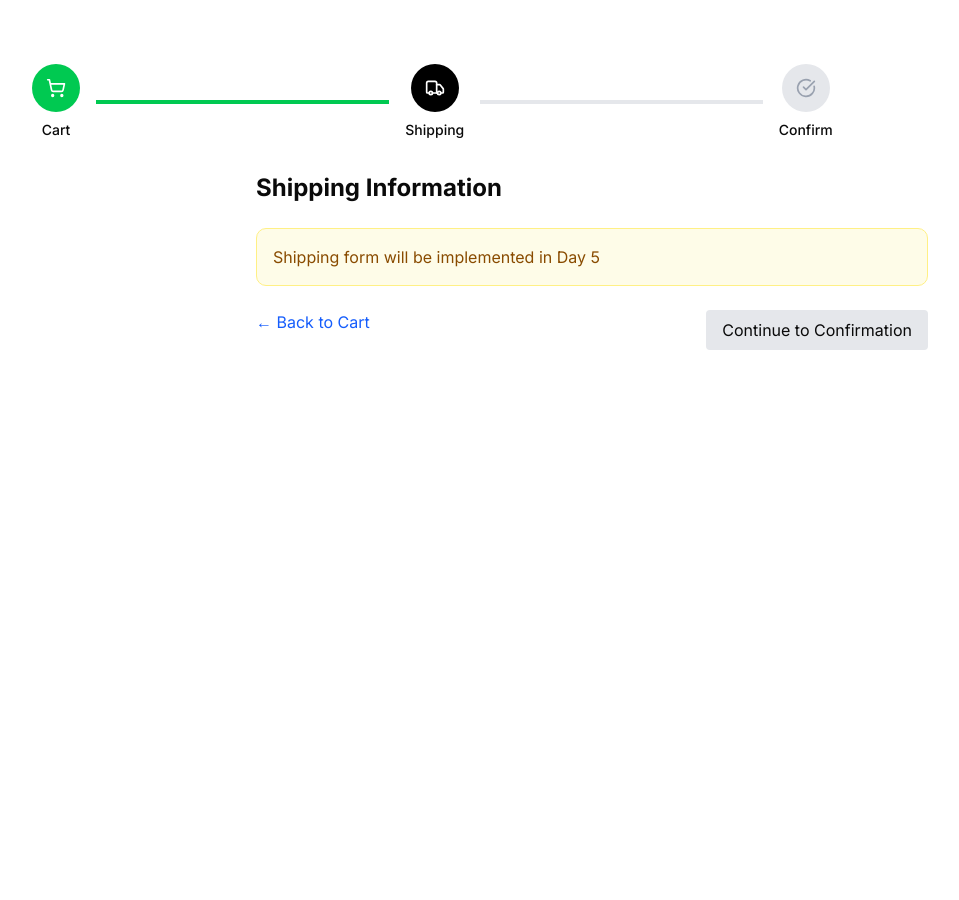
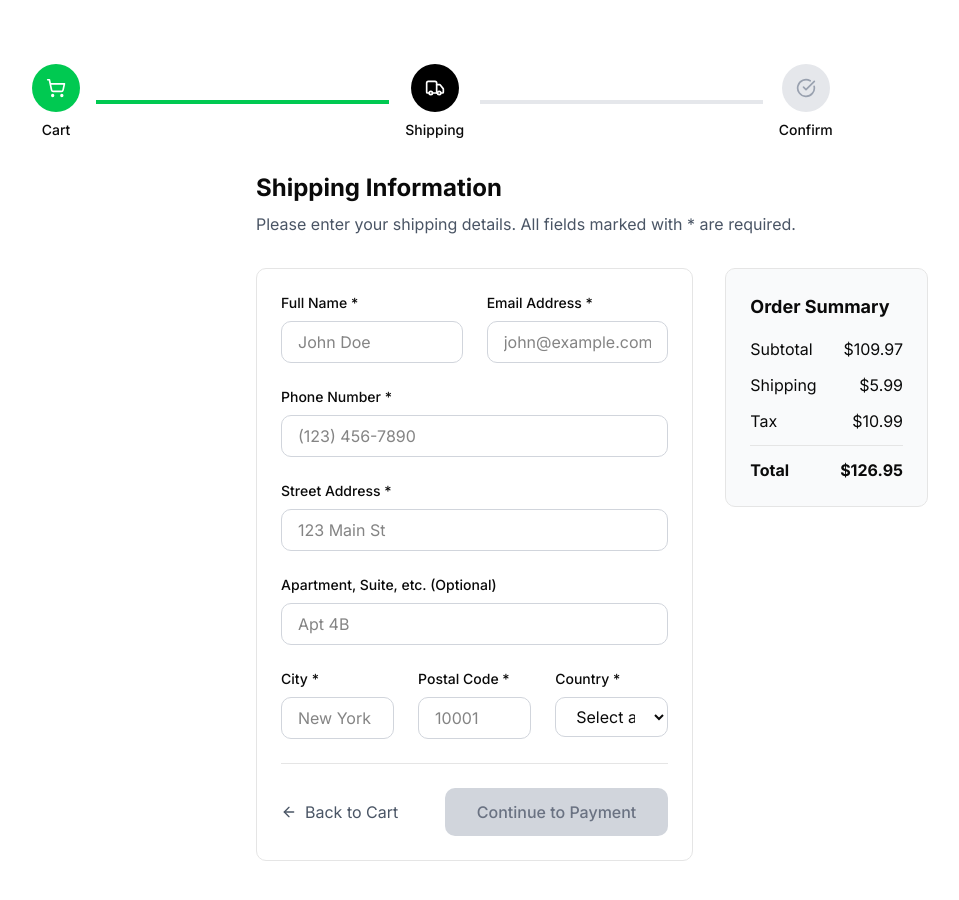
Before and after one commit to muhammadiqbalid43/e-commerce-cart-system, a Next.js app: page /checkout/shipping in a window 1280 px wide. Shown: the top 900 px of the page, without its empty margins (48-1007 px from the left). Before the commit the page ends 800 px from the top, so only its background shows below. Built offline with nearby package versions, Linux system fonts and the light colour scheme.

Commit message:
feat(checkout): implement shipping page layout with form integration and summary placeholder

```diff
--- a/src/app/checkout/shipping/page.tsx
+++ b/src/app/checkout/shipping/page.tsx
@@ -1,19 +1,52 @@
+"use client";
+
+import ShippingForm from "@/components/checkout/shipping-form";
+
 const ShippingPage = () => {
   return (
     <div className="max-w-2xl mx-auto">
-      <h1 className="text-2xl font-bold mb-6">Shipping Information</h1>
-      <div className="bg-yellow-50 border border-yellow-200 rounded-lg p-4 mb-6">
-        <p className="text-yellow-800">
-          Shipping form will be implemented in Day 5
+      <div className="mb-8">
+        <h1 className="text-2xl font-bold mb-2">Shipping Information</h1>
+        <p className="text-gray-600">
+          Please enter your shipping details. All fields marked with * are
+          required.
         </p>
       </div>
-      <div className="flex justify-between">
-        <a href="/checkout/cart" className="text-blue-600 hover:underline">
-          ← Back to Cart
-        </a>
-        <a href="/checkout/confirm" className="bg-gray-200 px-4 py-2 rounded">
-          Continue to Confirmation
-        </a>
+
+      <div className="grid grid-cols-1 lg:grid-cols-3 gap-8">
+        <div className="lg:col-span-2">
+          <div className="bg-white rounded-lg border p-6">
+            <ShippingForm />
+          </div>
+        </div>
+
+        <div className="lg:col-span-1">
+          <div className="bg-gray-50 rounded-lg border p-6 sticky top-24">
+            <h2 className="text-lg font-bold mb-4">Order Summary</h2>
+
+            <div className="space-y-3">
+              <div className="flex justify-between">
+                <span>Subtotal</span>
+                <span>$109.97</span>
+              </div>
+              <div className="flex justify-between">
+                <span>Shipping</span>
+                <span>$5.99</span>
+              </div>
+              <div className="flex justify-between">
+                <span>Tax</span>
+                <span>$10.99</span>
+              </div>
+
+              <div className="border-t pt-3">
+                <div className="flex justify-between font-bold">
+                  <span>Total</span>
+                  <span>$126.95</span>
+                </div>
+              </div>
+            </div>
+          </div>
+        </div>
       </div>
     </div>
   );
```
